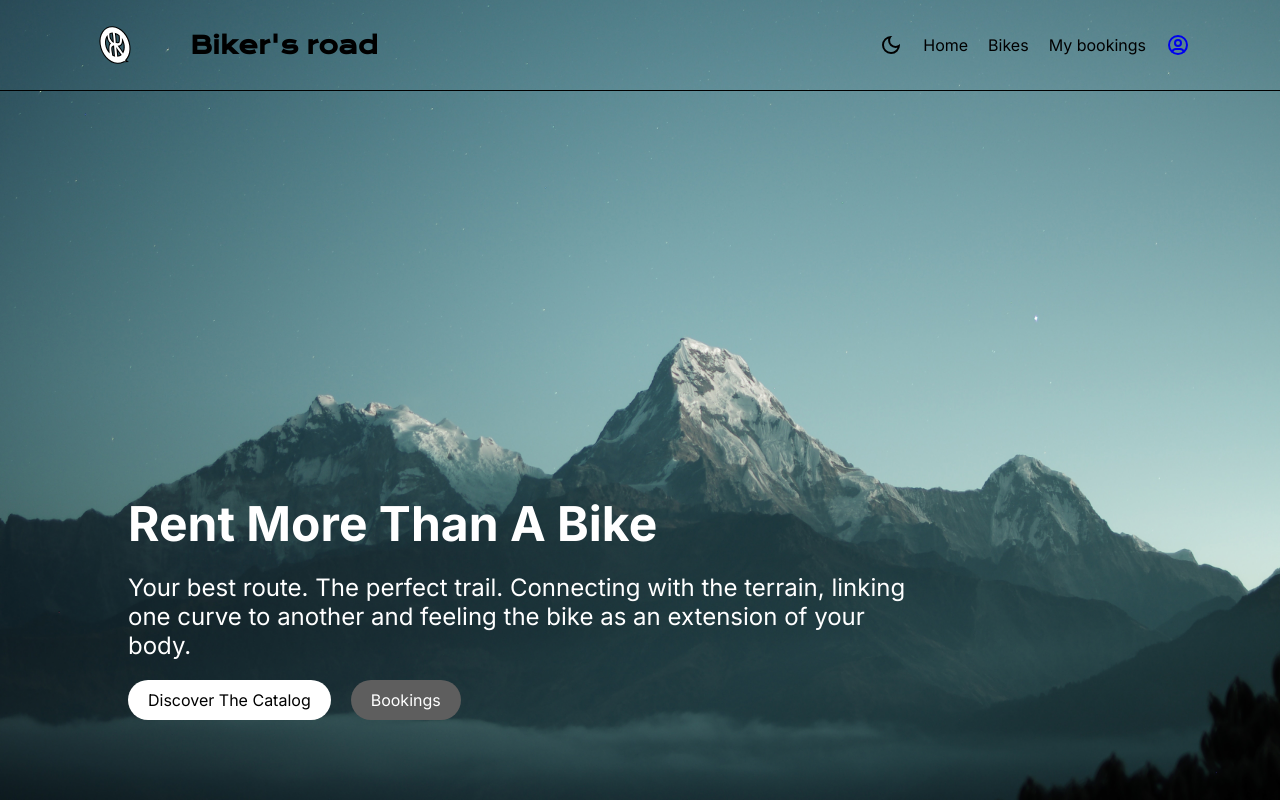
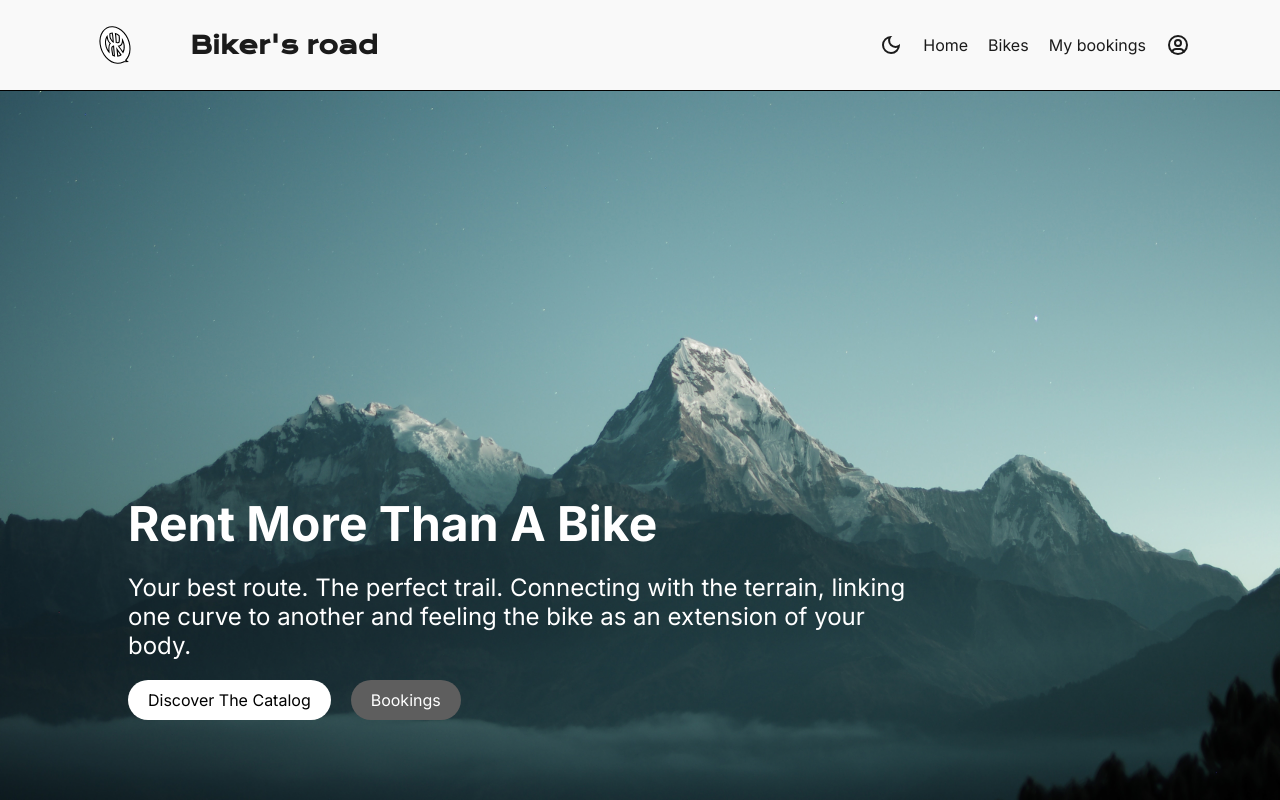
Before and after one commit to JanitzPlaiaundi/reserva-de-bicicletas-janitz-de-paz, a Laravel app: page / in a window 1280 px wide. Run offline with Laravel 12, Linux system fonts and the light colour scheme; style sheets or scripts are compiled from the project's sources.

Commit message:
fix: correct theme CSS import paths in app.css

```diff
--- a/resources/css/app.css
+++ b/resources/css/app.css
@@ -1,7 +1,7 @@
 @import url('https://fonts.googleapis.com/css2?family=Inter:ital,opsz,wght@0,14..32,100..900;1,14..32,100..900&family=Krona+One&display=swap');
 @import "./layout/header.css";
-@import "./theme/css/dark.css";
-@import "./theme/css/light.css";
+@import "./theme/dark.css";
+@import "./theme/light.css";
 @import "./landing-page.css";
 
 :root {
```
